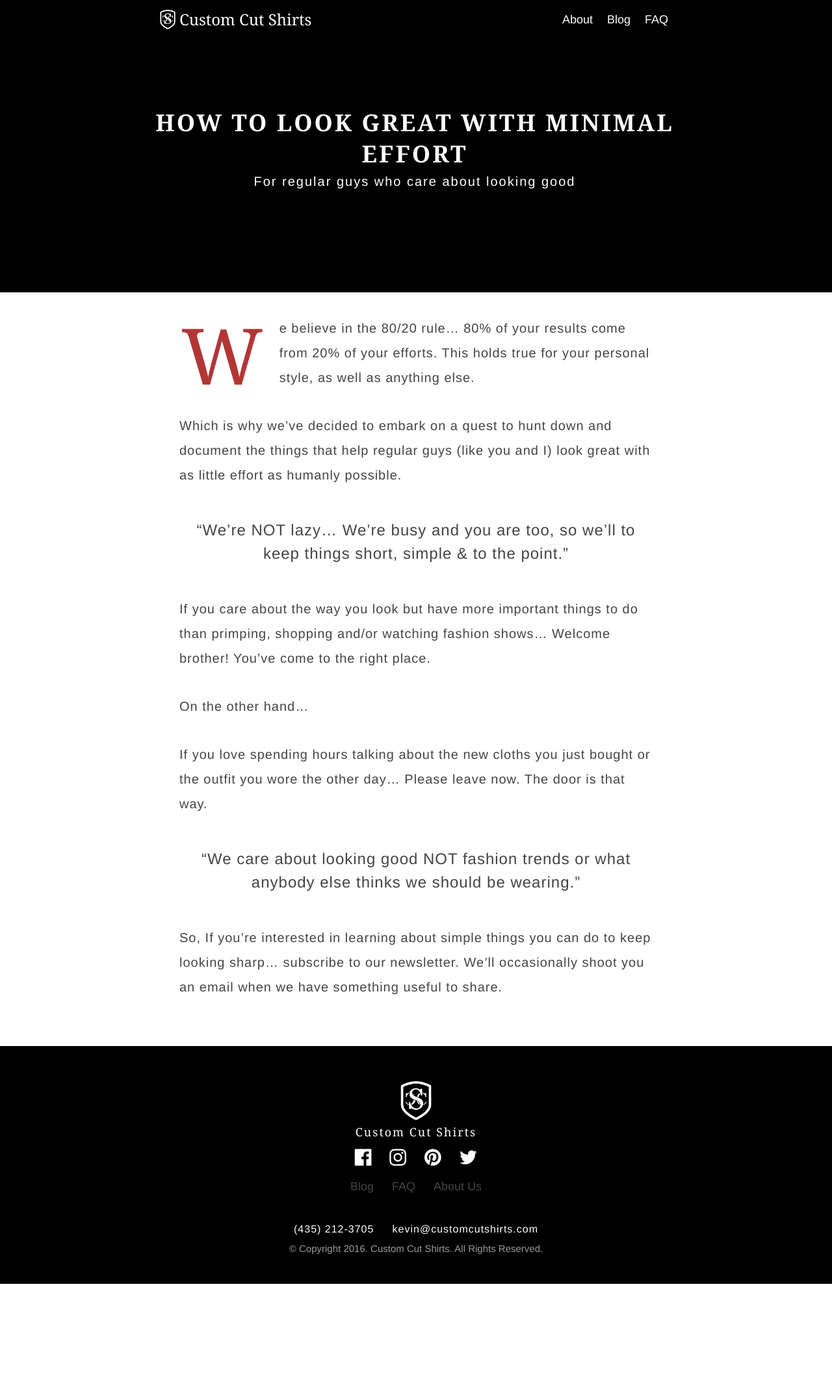
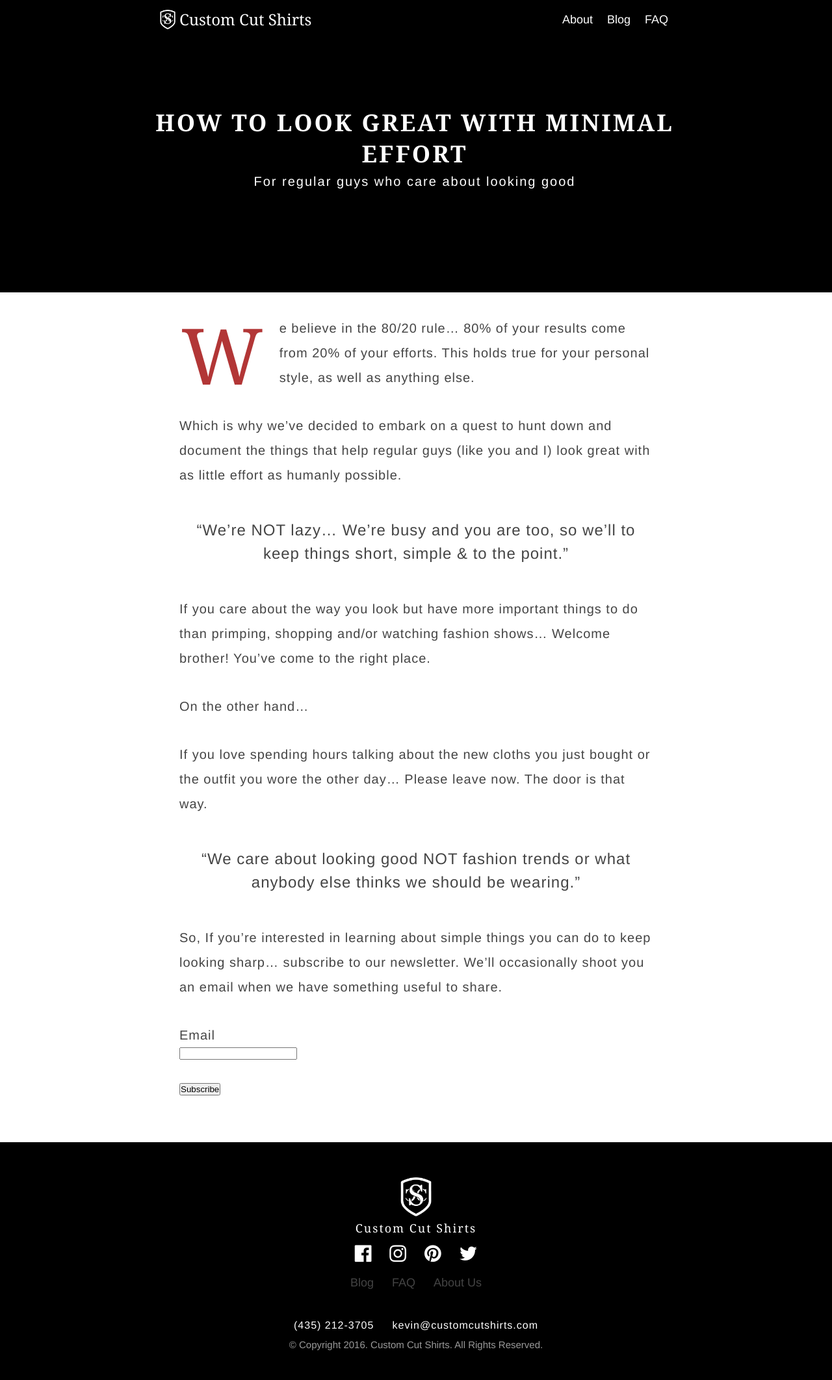
Before and after one commit to kevaleb/customcutshirts.com, a Jekyll site: the page built from _posts/2016-01-13-the-transformation 2.md, in a window 1280 px wide. Shown: the whole page at 65% size. Built offline with Jekyll 4.4.1, drawn with Linux system fonts in a browser that asks for light colours; nearby versions of some CDN libraries; comment, search, counter and statistics services are not loaded; before the commit the page ends 1976 px from its top, so only the background shows below that.

Commit message:
blog subscription form

```diff
--- a/_posts/2016-01-13-the-transformation 2.md
+++ b/_posts/2016-01-13-the-transformation 2.md
@@ -23,3 +23,13 @@ If you love spending hours talking about the new cloths you just bought or the o
 >“We care about looking good NOT fashion trends or what anybody else thinks we should be wearing.”
 
 So, If you're interested in learning about simple things you can do to keep looking sharp... subscribe to our newsletter. We’ll occasionally shoot you an email when we have something useful to share.
+
+<form action="http://lebaron.createsend.com/t/t/s/nyhurk/" method="post" id="subForm">
+    <p>
+        <label for="fieldEmail">Email</label><br />
+        <input id="fieldEmail" name="cm-nyhurk-nyhurk" type="email" required />
+    </p>
+    <p>
+        <button type="submit">Subscribe</button>
+    </p>
+</form>
--- a/css/style.css
+++ b/css/style.css
@@ -585,6 +585,11 @@ body > header > div > nav > a.selected {
 .home > .main-header > div > nav {
 	width: 100%;
 	text-align: center;
+}
+
+
+.banner.home {
+	padding-top: 0;
 }
 
 /* @end */
```
